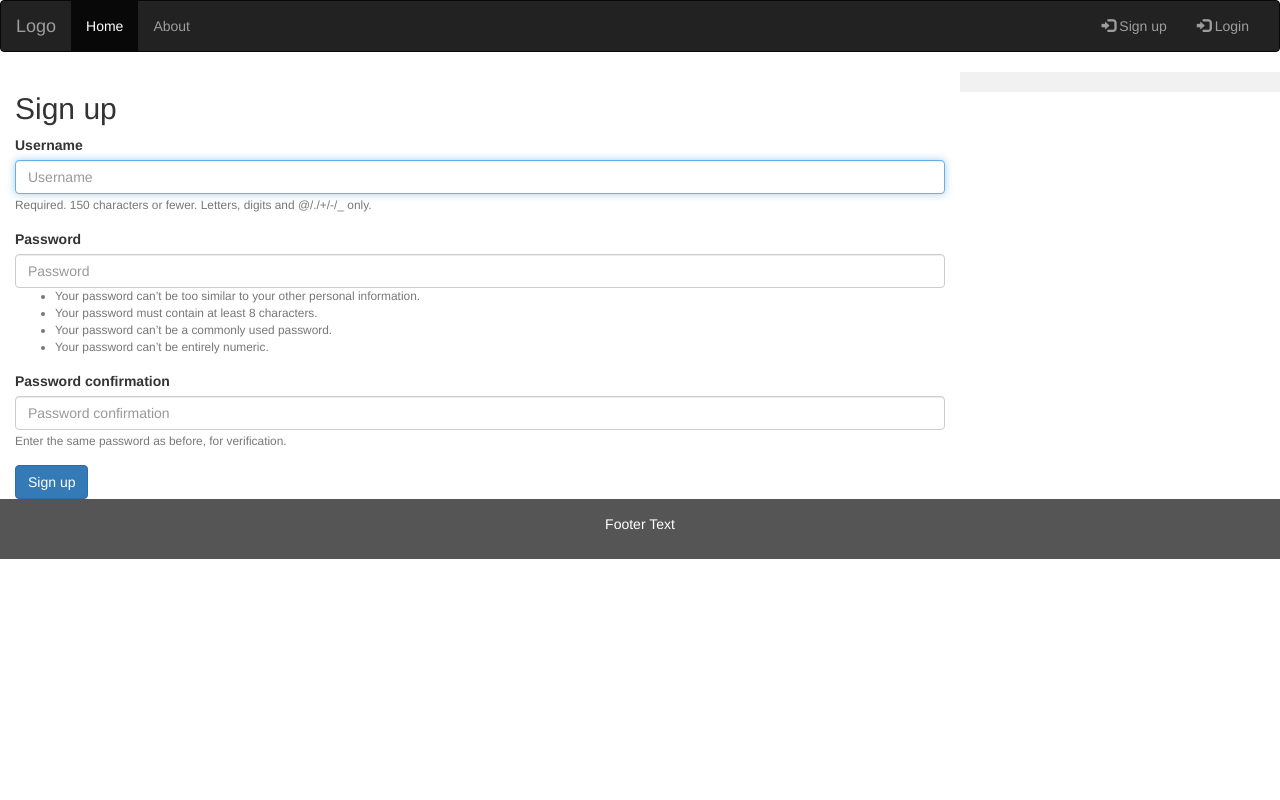
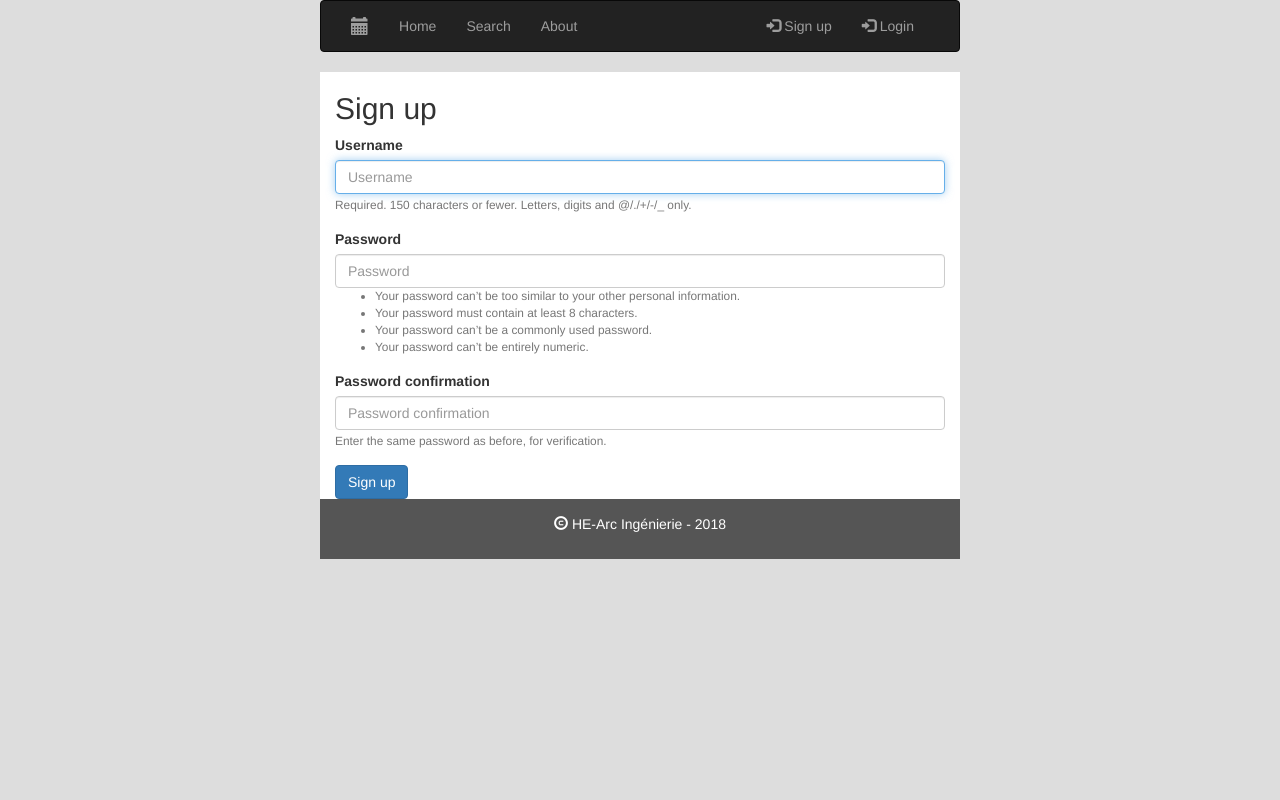
Before and after one commit to HE-Arc/MyLittleCalendar, a Django app: page /signup/ in a window 1280 px wide. Run offline with Django 3.2, Linux system fonts and the light colour scheme; parts of the project's set-up code (start-up, migrations or seed data) failed here and were passed over; some libraries are stand-ins or nearby versions.

Commit message:
filtre de recherche et css

```diff
--- a/mylittlecalendar/home/urls.py
+++ b/mylittlecalendar/home/urls.py
@@ -9,7 +9,7 @@ urlpatterns = [
     path('', views.EventListView.as_view(),name='index'),
     path('new/', views.EventCreateView.as_view(), name='event-new'),
     path('event/', views.MyeventListView.as_view(), name='my-events'),
-
+    url(r'^search/$', views.search, name='search'),
 ]
 
 if settings.DEBUG:
--- a/mylittlecalendar/mylittlecalendar/settings.py
+++ b/mylittlecalendar/mylittlecalendar/settings.py
@@ -42,6 +42,7 @@ INSTALLED_APPS = [
     'bootstrap3',
     'debug_panel',
     'debug_toolbar',
+    'django_filters',
 ]
 
 MIDDLEWARE_CLASSES = [
--- a/mylittlecalendar/home/static/css/style.css
+++ b/mylittlecalendar/static/css/style.css
@@ -34,6 +34,10 @@ html, body {
   height: 100%;
 }
 
+body{
+  background-color: #f0f;
+}
+
 #wrap {
   min-height: 100%;
 }
@@ -50,3 +54,7 @@ html, body {
   clear:both;
   padding-top:20px;
 }
+
+.btn-primary{
+  margin-bottom: 50px;
+}
--- a/mylittlecalendar/templates/base.html
+++ b/mylittlecalendar/templates/base.html
@@ -17,9 +17,9 @@
 
     <link href="{% static 'css/style.css' %}" rel="stylesheet" media="screen">
   </head>
-  <body>
+  <body style="background-color: #ddd" >
 
-    <nav class="navbar navbar-inverse">
+    <nav class="navbar navbar-inverse col-sm-6 col-sm-offset-3">
       <div class="container-fluid">
         <div class="navbar-header">
           <button type="button" class="navbar-toggle" data-toggle="collapse" data-target="#myNavbar">
@@ -27,14 +27,15 @@
             <span class="icon-bar"></span>
             <span class="icon-bar"></span>
           </button>
-          <a class="navbar-brand" href="/">Logo</a>
+          <a class="navbar-brand" href="{% url 'index'%}"><span class="glyphicon glyphicon-calendar"></span></a>
         </div>
         <div class="collapse navbar-collapse" id="myNavbar">
           <ul class="nav navbar-nav">
-            <li class="active"><a href="/">Home</a></li>
+            <li><a href="/">Home</a></li>
             {% if user.is_authenticated %}
             <li><a href="{% url 'my-events'%}">My events</a></li>
             {% endif %}
+            <li><a href="{% url 'search'%}">Search</a></li>
             <li><a href="#">About</a></li>
 
           </ul>
@@ -53,17 +54,14 @@
 
     <div class="container-fluid text-center">
       <div class="row content">
-        <div class="col-sm-9 text-left">
+        <div class="col-sm-6 col-sm-offset-3 text-left" style="background-color: white">
           {% block content %}{% endblock %}
-        </div>
-        <div class="col-sm-3 sidenav">
-          {% block sidenav %}{% endblock %}
         </div>
       </div>
     </div>
 
-    <footer class="container-fluid text-center float-none">
-      <p>Footer Text</p>
+    <footer class="container-fluid text-center float-none col-sm-6 col-sm-offset-3">
+      <p><span class="glyphicon glyphicon-copyright-mark"></span> HE-Arc Ingénierie - 2018</p>
     </footer>
 
   </body>
```
Also changed, not shown: mylittlecalendar/home/templates/home/event_form.html (+5 -7 lines), mylittlecalendar/home/templates/home/event_list.html (+11 -14 lines), mylittlecalendar/home/templates/home/event_search.html (added, +31 -0 lines), mylittlecalendar/home/templates/home/index.html (deleted, +0 -20 lines), mylittlecalendar/home/views.py (+17 -6 lines).
